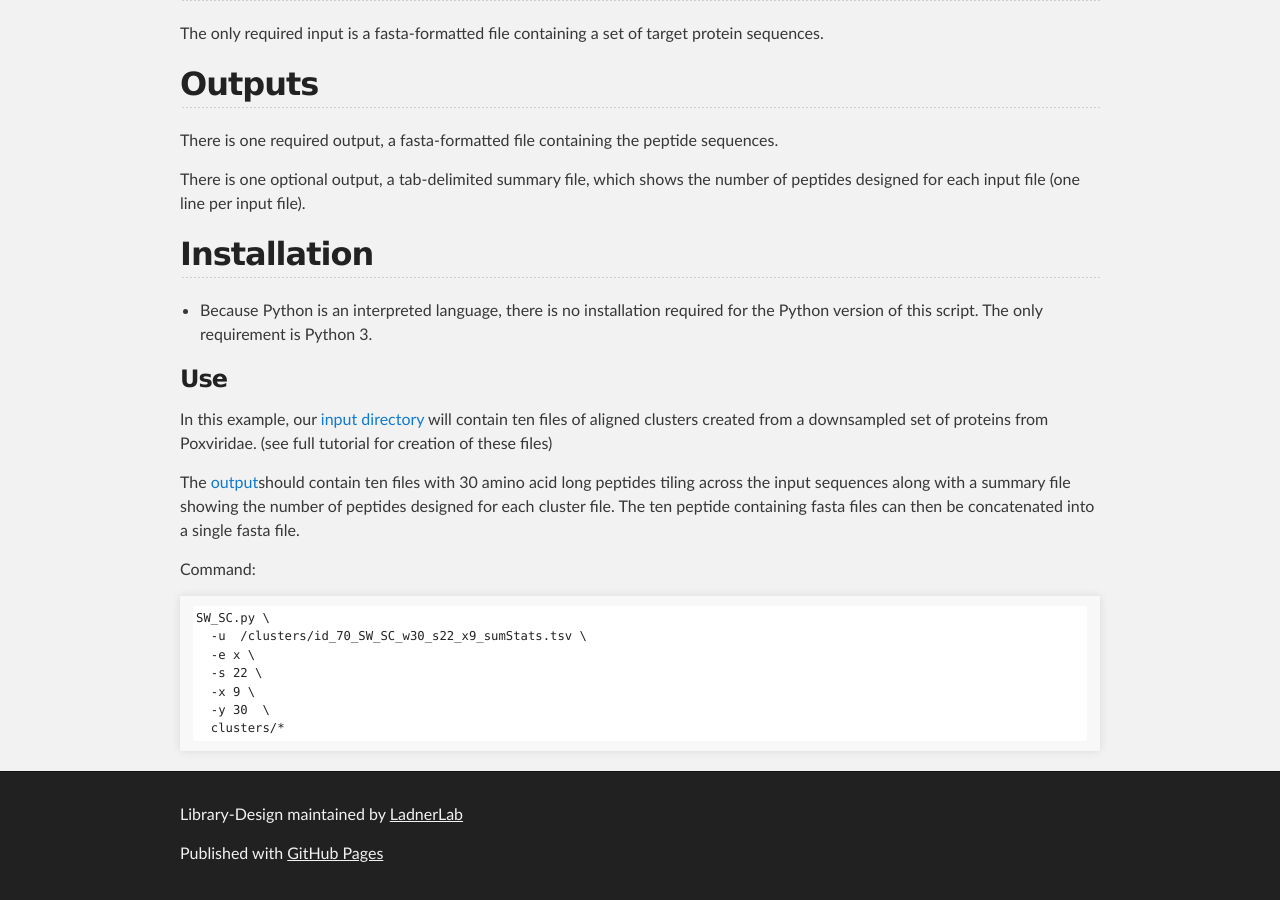
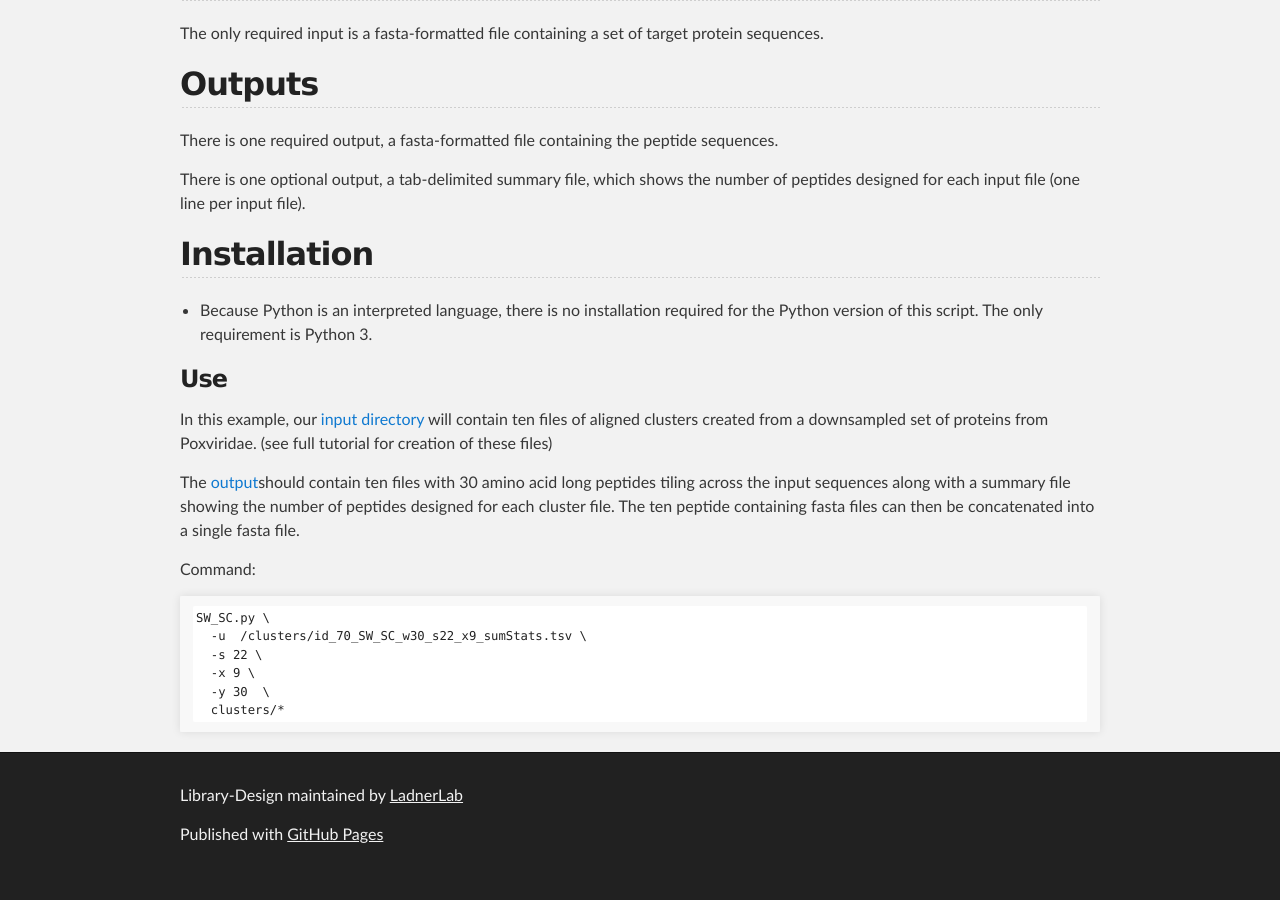
Before and after one commit to LadnerLab/Library-Design, a Jekyll site: the page built from docs/SW_SC.md, in a window 1280 px wide and 900 px high, scrolled down 614 px. Built offline with Jekyll 4.4.1, drawn with Linux system fonts in a browser that asks for light colours.

Commit message:
Update SW_SC.md
Removing -e x flag from command

````diff
--- a/docs/SW_SC.md
+++ b/docs/SW_SC.md
@@ -32,7 +32,6 @@ Command:
 ```
 SW_SC.py \
   -u  /clusters/id_70_SW_SC_w30_s22_x9_sumStats.tsv \
-  -e x \
   -s 22 \
   -x 9 \
   -y 30  \
````
